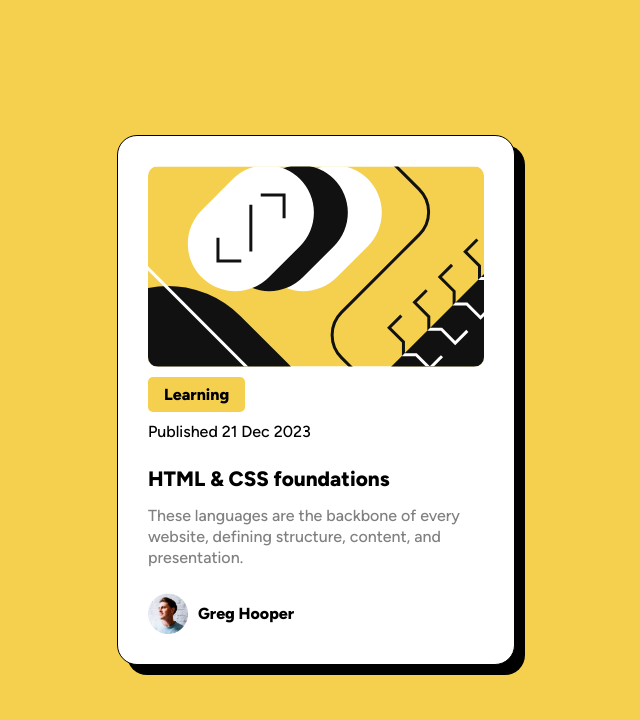
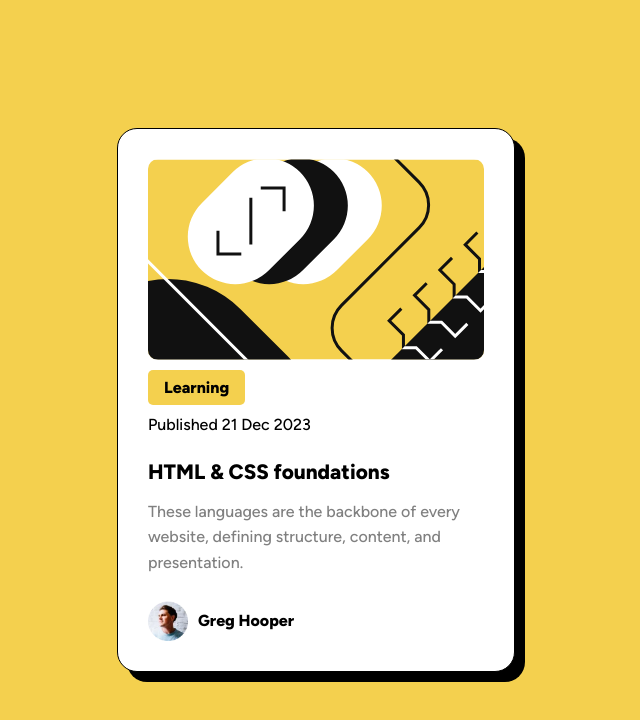
Before and after one commit to DeeSzubert/blog-preview-card, a website built with Vite: page index.html in a window 1280 px wide. Shown: the whole page, without its empty margins (324-964 px from the left). Built offline with nearby package versions, Linux system fonts and the light colour scheme.

Commit message:
fixed space between lines

```diff
--- a/scss/style.scss
+++ b/scss/style.scss
@@ -99,6 +99,6 @@ article {
     color: hsl(0, 0%, 50%);
     font-size: 1em;
 
-    line-height: 1.3;
+    line-height: 1.6;
   }
 }
```
Also changed, not shown: css/style.css.
